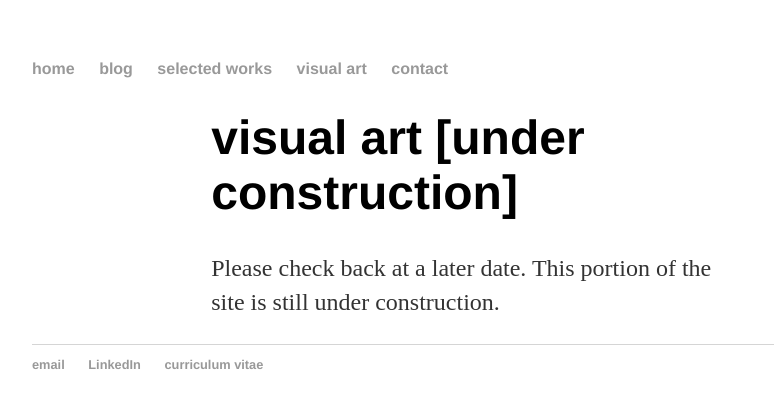
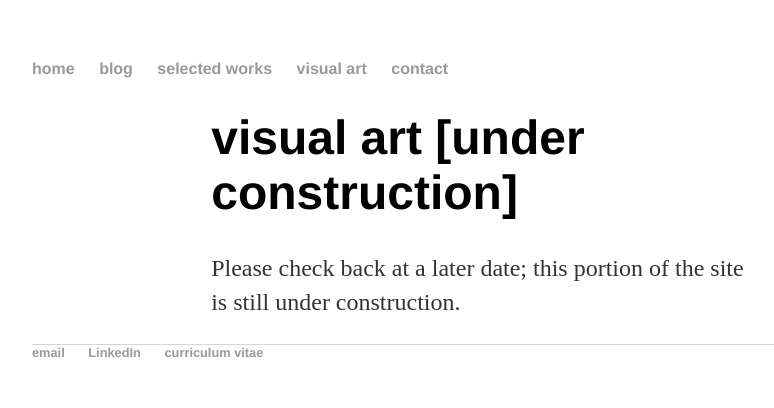
Before and after one commit to HillJustin/HillJustin.github.io, a Jekyll site: the page built from visual art/index.md, in a window 1280 px wide. Shown: the top 408 px of the page, without its empty margins (160-934 px from the left). Built offline with Jekyll 4.4.1, drawn with Linux system fonts in a browser that asks for light colours.

Commit message:
image editing

```diff
--- a/assets/css/main.css
+++ b/assets/css/main.css
@@ -7,6 +7,7 @@
     padding: 0px;
     list-style: none;
     font-weight: bold;
+    margin: auto;
 }
 nav ul li, footer ul li {
     display: inline;
@@ -52,3 +53,8 @@
     width: 60%;
     margin: auto;
 }
+
+div.image {
+    width: 60%;
+    margin: auto;
+}
--- a/visual art/index.md
+++ b/visual art/index.md
@@ -5,4 +5,4 @@
 
 # visual art [under construction]
 
-Please check back at a later date. This portion of the site is still under construction.
+Please check back at a later date; this portion of the site is still under construction.
```
